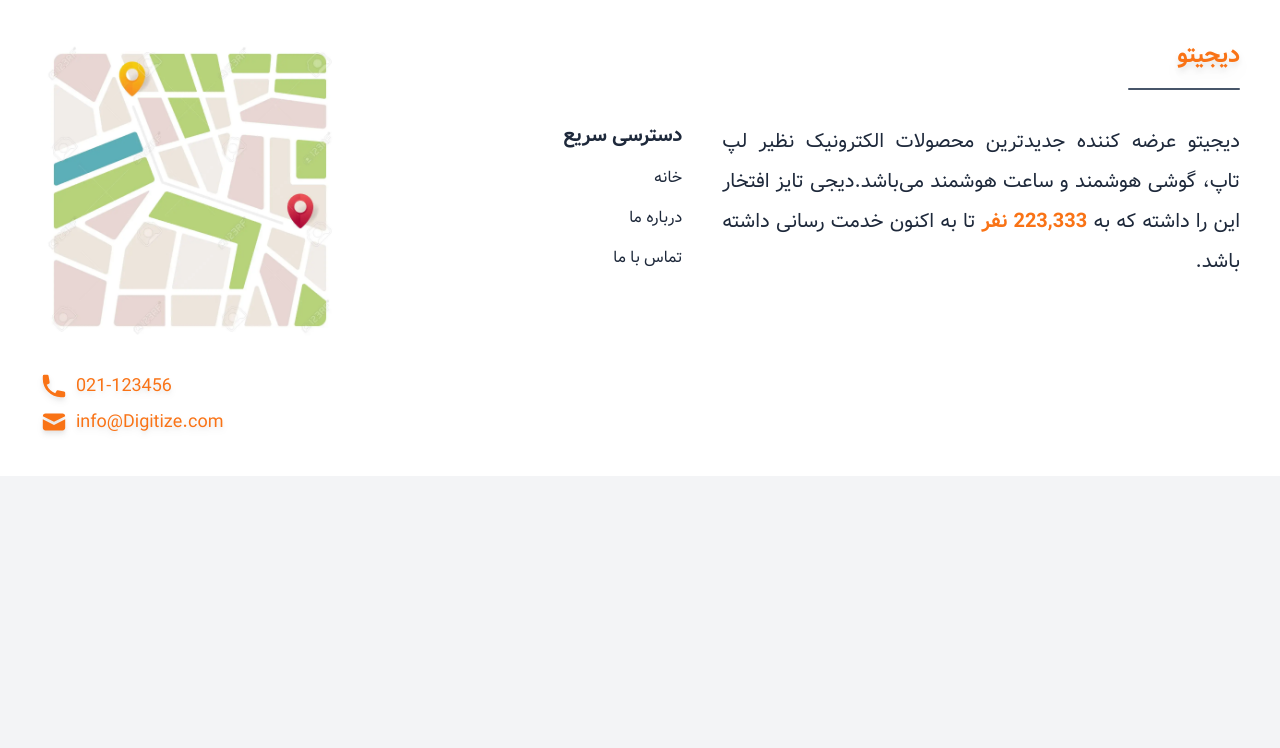
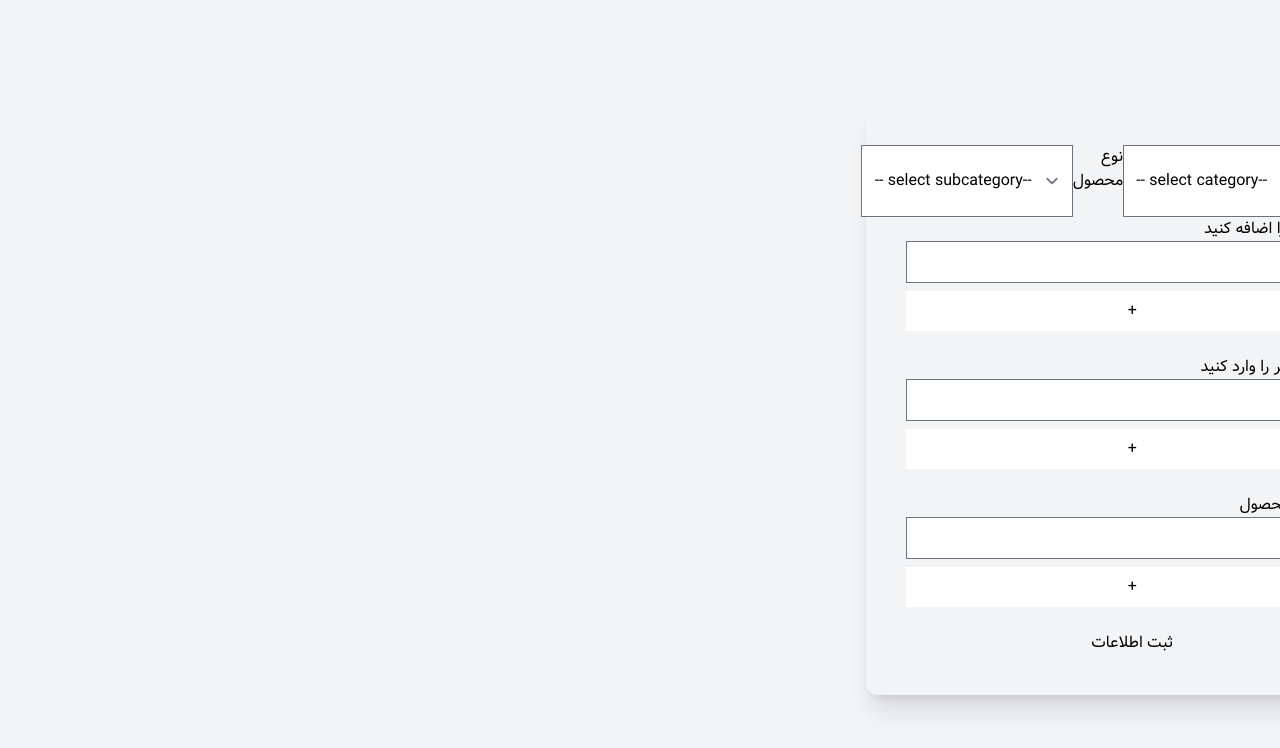
Before and after one commit to Reza2478/digito, a React (Create React App) app: page /adminpanel in a window 1280 px wide. Shown: the top 748 px of the page. Built offline with nearby package versions, Linux system fonts and the light colour scheme.

Commit message:
start for creating adminpanel

```diff
--- a/public/index.html
+++ b/public/index.html
@@ -1,5 +1,5 @@
 <!DOCTYPE html>
-<html lang="en" dir="rtl">
+<html lang="fa" dir="rtl">
 
 <head>
   <meta charset="utf-8" />
--- a/src/App.js
+++ b/src/App.js
@@ -8,6 +8,7 @@ import Productdetail from "./Pages/Productdetail";
 import Shopcart from "./Pages/Shopcart";
 import BottomNav from "./Components/content/BottomNav";
 import Footer from "./Components/content/Footer";
+import AdminPanel from "./Pages/adminPanel";
 
 function App() {
   const [active, setActive] = useState(false);
@@ -19,9 +20,10 @@ function App() {
         <Route path="/products/:id" element={<Productdetail />} />
         <Route path="/category" element={<Category />} />
         <Route path="/shopcart" element={<Shopcart />} />
+        <Route path="/adminpanel" element={<AdminPanel />} />
       </Routes>
       <BottomNav active={active} />
-      <Footer />
+      {/* <Footer /> */}
     </React.Fragment>
   );
 }
--- /dev/null
+++ b/src/Pages/adminPanel.js
@@ -0,0 +1,101 @@
+import React, { useState } from "react";
+import { useDispatch, useSelector } from "react-redux";
+
+
+//Components
+import Appbar from "../Components/header/Appbar";
+import Navbar from "../Components/header/Navbar";
+
+//Redux
+import { addBrands, addCategry, addColors, addFeatures, addSubCategory } from "../features/productFeatureSlice";
+
+const AdminPanel = () => {
+  const features = useSelector((state) => state.features);
+  const dispath = useDispatch();
+
+  const [value, setValue] = useState({ color: "", brand: "", feature: "" });
+  const changeHandler = (e) => {
+    switch (e.target.name) {
+      case "brand":
+        setValue({ ...value, brand: e.target.value });
+        break;
+      case "color":
+        setValue({ ...value, color: e.target.value });
+        break;
+      case "feature":
+        setValue({ ...value, feature: e.target.value });
+        break;
+      default:
+        break;
+    }
+  };
+
+  const addFeature = (dispath, property) => {
+    if (property === "brand" && value.brand !== "") {
+      dispath(addBrands(value.brand));
+      setValue({ ...value, brand: "" });
+    } else if (property === "color" && value.color !== "") {
+      dispath(addColors(value.color));
+      setValue({ ...value, color: "" });
+    } else if (property === "feature" && value.feature !== "") {
+      dispath(addFeatures(value.feature));
+      setValue({ ...value, feature: "" });
+    }
+  };
+  return (
+    <div>
+      {/* <Appbar />
+      <Navbar /> */}
+      <div className="container mx-auto grid max-w-screen-2xl grid-cols-12 gap-4 md:grid-rows-[55px_minmax(500px,_1fr)]">
+        <div className="grid grid-cols-12 gap-3 h-[100vh] col-span-12  md:col-span-8 lg:col-span-10 xl:col-span-12 ">
+          <div className="col-span-2  bg-orange-500 shadow-xl">s</div>
+          <div className="flex col-span-10 items-center justify-center">
+            <form className="flex w-1/2 flex-col justify-center bg-red p-10 shadow-xl rounded-xl">
+              <div className="flex">
+              دسته بندی محصول
+              <select className="" label="Select Version"  defaultValue={"DEFAULT"} onChange={(e) => dispath(addCategry(e.target.value))} >
+                <option disabled value="DEFAULT">
+                  --select category --
+                </option>
+                <option>کالای دیجیتال</option>
+                <option>مد و پوشاک</option>
+              </select>
+              نوع محصول
+              <select defaultValue={"DEFAULT"} onChange={(e) => dispath(addSubCategory(e.target.value))}>
+                <option disabled value="DEFAULT">
+                  --select subcategory --
+                </option>
+                <option>موبایل</option>
+                <option>لپ تاپ</option>
+                <option>ساعت هوشنمد</option>
+              </select>
+              </div>
+              <label>برند مدنظر را اضافه کنید</label>
+              <input value={value.brand} onChange={(e) => changeHandler(e)} name="brand" />
+              {features.brands.length ? features.brands.map((brand, id) => <p key={id}>{brand}</p>) : null}
+              <button type="button" onClick={() => addFeature(dispath, "brand")} className="mt-2 bg-white p-2">
+                +
+              </button>
+              <br />
+              رنگ مورد نظر را وارد کنید <input value={value.color} onChange={(e) => changeHandler(e)} name="color" />
+              {features.colors.length ? features.colors.map((color, id) => <p key={id}>{color}</p>) : null}
+              <button type="button" onClick={() => addFeature(dispath, "color")} className="mt-2 bg-white p-2">
+                +
+              </button>
+              <br />
+              مشخصات محصول <input value={value.feature} onChange={(e) => changeHandler(e)} name="feature" />
+              {features.features.length ? features.features.map((feature, id) => <p key={id}>{feature}</p>) : null}
+              <button onClick={() => addFeature(dispath, "feature")} type="button" className="mt-2 bg-white p-2">
+                +
+              </button>
+              <br />
+              <button type="submit">ثبت اطلاعات</button>
+            </form>
+          </div>
+        </div>
+      </div>
+    </div>
+  );
+};
+
+export default AdminPanel;
--- a/src/app/store.js
+++ b/src/app/store.js
@@ -5,6 +5,7 @@ import productsReducer from "../features/productsSlice";
 import filtersReducer from "../features/filtersSlice";
 import cartReducer from "../features/cartSlice";
 import colorReducer from "../features/colorSelectedSlice";
+import featureReducer from '../features/productFeatureSlice';
 
 const store = configureStore({
   reducer: {
@@ -12,6 +13,7 @@ const store = configureStore({
     filters: filtersReducer,
     cart: cartReducer,
     color: colorReducer,
+    features : featureReducer
   },
   middleware: (getDefaultMiddleware) => getDefaultMiddleware(),
 });
--- /dev/null
+++ b/src/features/productFeatureSlice.js
@@ -0,0 +1,38 @@
+import { createSlice } from "@reduxjs/toolkit";
+
+const initialState = {
+  category: "",
+  subcategory: "",
+  brands: [],
+  colors: [],
+  features: [],
+};
+
+const productFeatureSlice = createSlice({
+  name: "feature",
+  initialState,
+  reducers: {
+    addCategry: (state, action) => {
+        console.log(action.payload);
+      state.category = action.payload;
+    },
+    addSubCategory: (state, action) => {
+        console.log(action.payload);
+      state.subcategory = action.payload;
+    },
+    addBrands: (state, action) => {
+        console.log(action.payload);
+      state.brands.push(action.payload);
+    },
+    addColors: (state, action) => {
+        console.log(action.payload);
+      state.colors.push(action.payload);
+    },
+    addFeatures: (state, action) => {
+      state.features.push(action.payload);
+    },
+  },
+});
+
+export default productFeatureSlice.reducer;
+export const { addBrands, addCategry, addSubCategory, addColors, addFeatures } = productFeatureSlice.actions;
```
